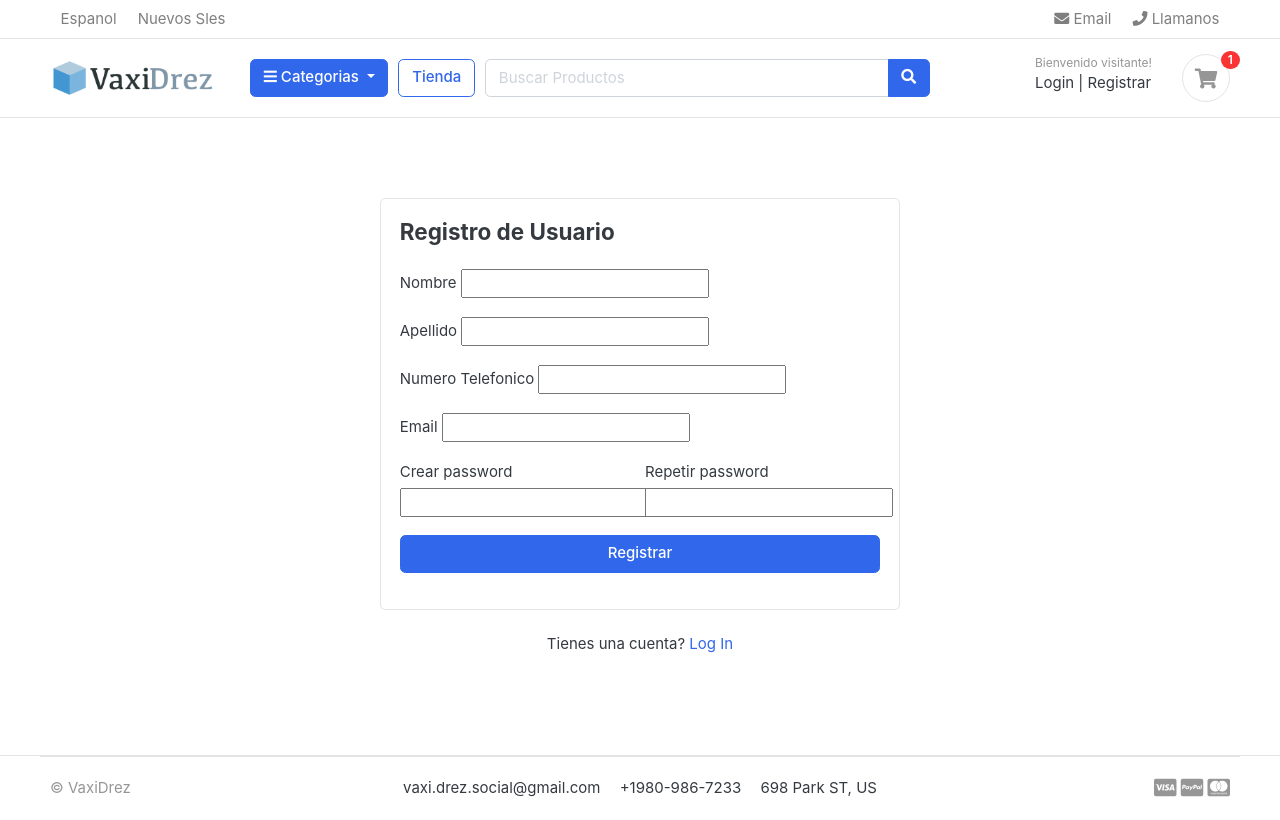
After one commit to Oswaldo26/TrabajoFinalCS, a Django app: template templates/accounts/register.html in a window 1280 px wide. The commit adds this page. Run offline with Django 3.2, Linux system fonts and the light colour scheme; the template is opened without the code that fills it: most values are stand-ins (such as "Sample title", 1, 10 or a date in 2020); form fields are guessed from the names that the template uses; some web fonts are replaced.

Commit message:
agregando el formulario de registro con django forms

```diff
--- a/ecommerce/urls.py
+++ b/ecommerce/urls.py
@@ -25,4 +25,5 @@ urlpatterns = [
     path('', views.home, name="home"),
     path('store/', include('store.urls')),
     path('cart/', include('carts.urls')),
+    path('accounts/', include('accounts.urls')),
 ] + static(settings.MEDIA_URL, document_root = settings.MEDIA_ROOT)
--- /dev/null
+++ b/templates/accounts/login.html
@@ -0,0 +1,5 @@
+{% extends 'base.html' %}
+
+{% block content %}
+
+{% endblock %}
--- /dev/null
+++ b/templates/accounts/register.html
@@ -0,0 +1,61 @@
+{% extends 'base.html' %}
+
+{% block content %}
+
+<!-- ========================= SECTION CONTENT ========================= -->
+<section class="section-content padding-y">
+
+    <!-- ============================ COMPONENT REGISTER   ================================= -->
+        <div class="card mx-auto" style="max-width:520px; margin-top:40px;">
+          <article class="card-body">
+            <header class="mb-4"><h4 class="card-title">Registro de Usuario</h4></header>
+            <form action="{% url 'register' %}" method="POST">
+              {% csrf_token %}
+                    <div class="form-row">
+                        <div class="col form-group">
+                            <label>Nombre</label>
+                              {{ form.first_name }}
+                        </div> <!-- form-group end.// -->
+                        <div class="col form-group">
+                            <label>Apellido</label>
+                              {{ form.last_name }}
+                        </div> <!-- form-group end.// -->
+                    </div> <!-- form-row end.// -->
+
+                    <div class="form-row">
+                        <div class="col form-group">
+                            <label>Numero Telefonico</label>
+                              {{ form.phone_number }}
+                        </div> <!-- form-group end.// -->
+                        <div class="col form-group">
+                            <label>Email</label>
+                              {{ form.email }}
+                        </div> <!-- form-group end.// -->
+                    </div> <!-- form-row end.// -->
+
+                    <div class="form-row">
+                        <div class="form-group col-md-6">
+                            <label>Crear password</label>
+                            {{ form.password }}
+                        </div> <!-- form-group end.// -->
+                        <div class="form-group col-md-6">
+                            <label>Repetir password</label>
+                            {{ form.confirm_password }}
+                        </div> <!-- form-group end.// -->
+                    </div>
+                    <div class="form-group">
+                        <button type="submit" class="btn btn-primary btn-block"> Registrar  </button>
+                    </div> <!-- form-group// -->
+
+                </form>
+            </article><!-- card-body.// -->
+        </div> <!-- card .// -->
+        <p class="text-center mt-4">Tienes una cuenta? <a href="">Log In</a></p>
+        <br><br>
+    <!-- ============================ COMPONENT REGISTER  END.// ================================= -->
+
+
+    </section>
+    <!-- ========================= SECTION CONTENT END// ========================= -->
+
+{% endblock %}
--- a/templates/includes/navbar.html
+++ b/templates/includes/navbar.html
@@ -63,8 +63,8 @@
             <div class="widget-header">
               <small class="title text-muted">Bienvenido visitante!</small>
               <div>
-                <a href="./signin.html">Login</a> <span class="dark-transp"> | </span>
-                <a href="./register.html"> Registrar</a>
+                <a href="{% url 'login' %}">Login</a> <span class="dark-transp"> | </span>
+                <a href="{% url 'register' %}">Registrar</a>
               </div>
             </div>
             <a href="{% url 'cart' %}" class="widget-header pl-3 ml-3">
--- a/templates/store/cart.html
+++ b/templates/store/cart.html
@@ -51,12 +51,12 @@
                                 </div>
                                 <input type="text" class="form-control"  value="{{ cart_item.quantity }}">
                                 <div class="input-group-append">
-                                <form action="{% url 'add_cart' cart_item.product.id %}" method="post">
+                                <form action="{% url 'add_cart' cart_item.product.id %}" method="POST">
                                     {% csrf_token %}
-                                    {% for item in cart_items.variations.all %}
+                                    {% for item in cart_item.variations.all %}
                                         <input type="hidden" name="{{ item.variation_category | lower }}" value="{{ item.variation_value | capfirst }}">
                                     {% endfor %}
-                                <button class="btn btn-light" type="submit" id="button-minus"> <i class="fa fa-plus"></i> </button>
+                                    <button class="btn btn-light" type="submit" id="button-minus"> <i class="fa fa-plus"></i> </button>
                                 </form>
                                 </div>
                             </div> <!-- input-group.// -->
```
Also changed, not shown: accounts/forms.py (added, +26 -0 lines), accounts/urls.py (added, +8 -0 lines), accounts/views.py (+13 -0 lines).
